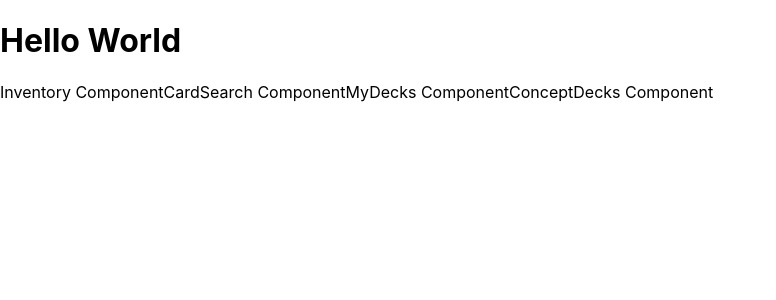
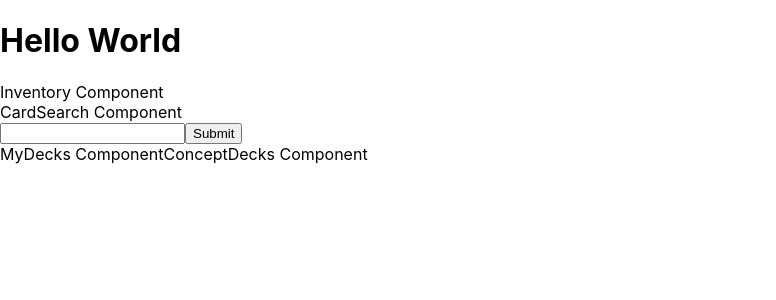
Before and after one commit to ggSushi/ygo-inventory, a React (Create React App) app: page / in a window 1280 px wide. Shown: the top 300 px of the page, without its empty margins (0-776 px from the left). Built offline with nearby package versions, Linux system fonts and the light colour scheme.

Commit message:
added a small form to the DOM for the CardSearch component. Still working on the submit part of the form.

```diff
--- a/src/components/CardSearch/CardSearch.jsx
+++ b/src/components/CardSearch/CardSearch.jsx
@@ -3,11 +3,24 @@ import {useState, useEffect} from 'react';
 import {useSelector, useDispatch} from 'react-redux';
 
 function CardSearch() {
+  const dispatch = useDispatch();
+  const [searchInput, setSearchInput] = useState('test');
+
+  const handleSearchChange = (event) => {
+    setSearchInput(event.target.value);
+    console.log(searchInput);
+  }
+
 
   return (
-    <>
+    <div>
       CardSearch Component
-    </>
+      <form>
+        <input className="searchBar" type="text" onChange={event => handleSearchChange(event)}/>
+        <input type="submit"/>
+      </form>
+
+    </div>
   )
 }
 
--- a/src/index.js
+++ b/src/index.js
@@ -2,10 +2,16 @@ import React from 'react';
 import ReactDOM from 'react-dom/client';
 import './index.css';
 import App from './components/App/App.js';
+// Redux imports
+import { Provider } from 'react-redux';
+import store from './redux/store.js' // This is reading the store.js file in redux folder
+
 
 const root = ReactDOM.createRoot(document.getElementById('root'));
 root.render(
   <React.StrictMode>
-    <App />
+    <Provider store={store}>
+      <App />
+    </Provider>
   </React.StrictMode>
 );
--- a/src/redux/reducers/_root.reducer.js
+++ b/src/redux/reducers/_root.reducer.js
@@ -1,8 +1,20 @@
 import { combineReducers } from 'redux';
 
+const testReducer = (state = 'ggKaiba', action) => {
+  switch (action.type) {
+    case 'SET_TEST_NAME':
+      return action.payload;
+    default:
+      return state;
+  }
+}
+
 const rootReducer = combineReducers({
-  // reducers go here
-
+  //* reducers go here.
+  // If there are no existing reducers, console log
+  // will show error that states there are no
+  // reducers in store.
+  testReducer,
 });
 
 export default rootReducer;
```
